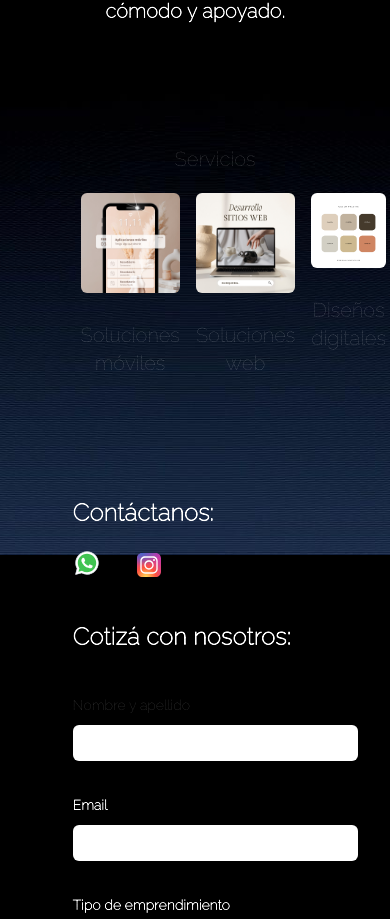
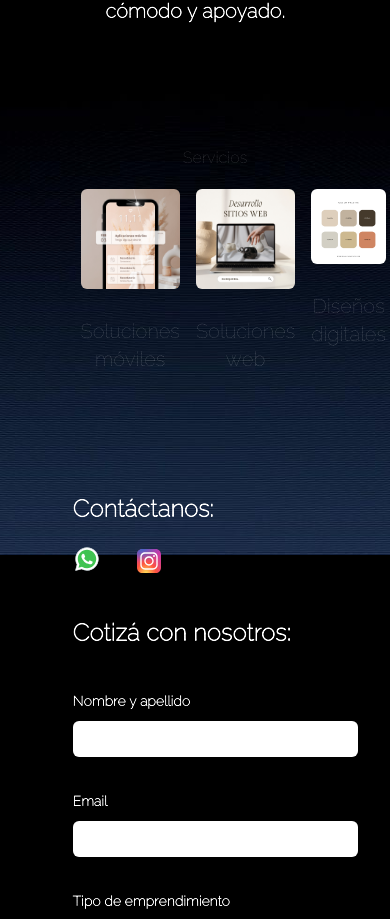
Before and after one commit to rociobmartin92/PandoraSoftStudio, a React (Vite) app: page / in a window 390 px wide. Shown: the part 1133-2052 px from the top of the page. Built offline with nearby package versions, Linux system fonts and the light colour scheme; a web font is replaced by a local one.

Commit message:
add insta link

```diff
--- a/src/components/Clients.tsx
+++ b/src/components/Clients.tsx
@@ -9,7 +9,7 @@ export const Clients = () => {
       id="Clients"
       className="text-white font-raj text-center px-[15%] mt-[120px] mb-6 w-screen "
     >
-      <p className="sm:text-2xl text-xl mb-5">Servicios</p>
+      <p className="sm:text-2xl ext-2xl mb-5">Servicios</p>
 
       <div className="flex ">
         <div className="sm:mx-5 mx-2 text-xl hover:text-2xl ">
--- a/src/components/Contact.tsx
+++ b/src/components/Contact.tsx
@@ -80,7 +80,7 @@ export const Contact = () => {
           <a href="https://api.whatsapp.com/send?phone=542984391081&text=">
             <img className="w-7 " src={whatsapp} alt="insta" />
           </a>
-          <a>
+          <a href="https://www.instagram.com/pandora.studio.vr/">
             <img className="w-8 ml-8" src={instagra} alt="whats" />
           </a>
         </div>
@@ -96,7 +96,7 @@ export const Contact = () => {
         >
           <div className="mt-10 grid grid-cols-1 gap-x-6 gap-y-8 sm:grid-cols-6">
             <div className="sm:col-span-3">
-              <label className="block text-sm font-medium leading-6 text-white">
+              <label className="block text-sm font-black  leading-6 text-white">
                 Nombre y apellido
               </label>
               <div className="mt-2">
```
